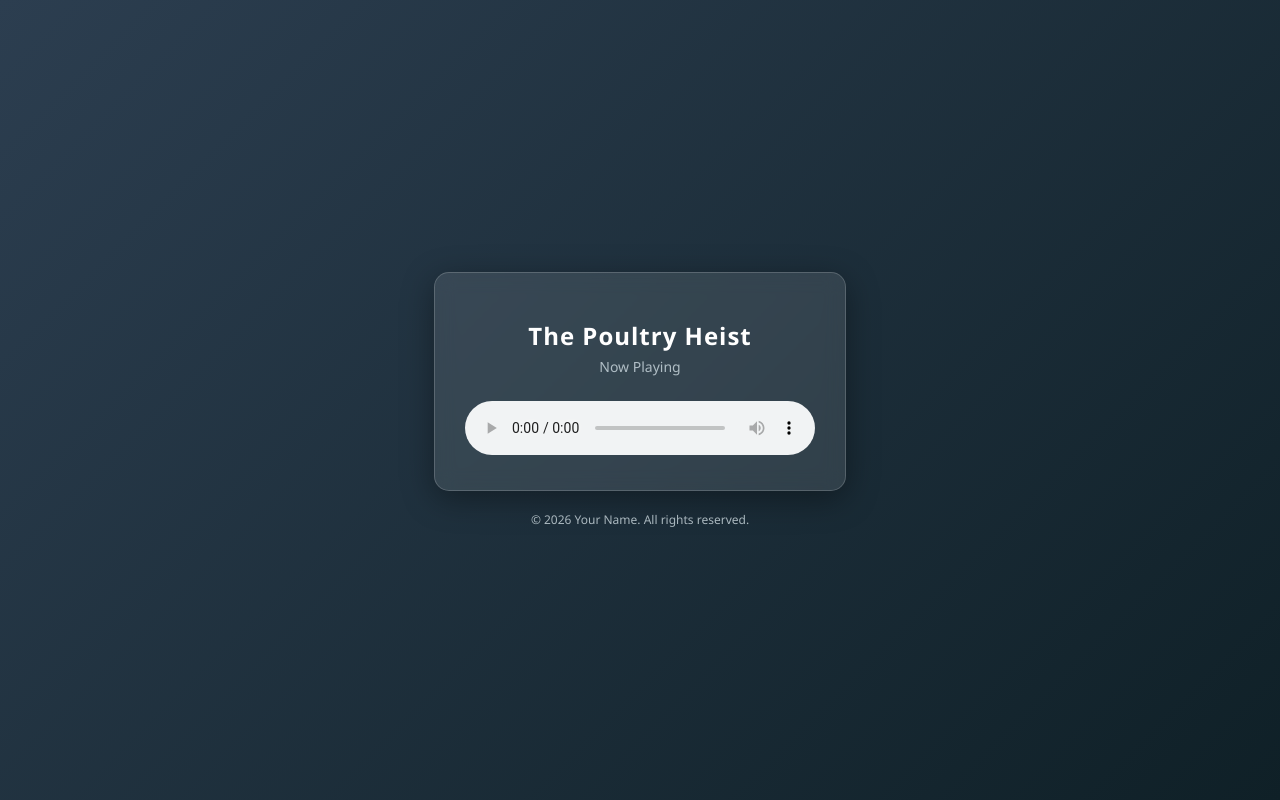
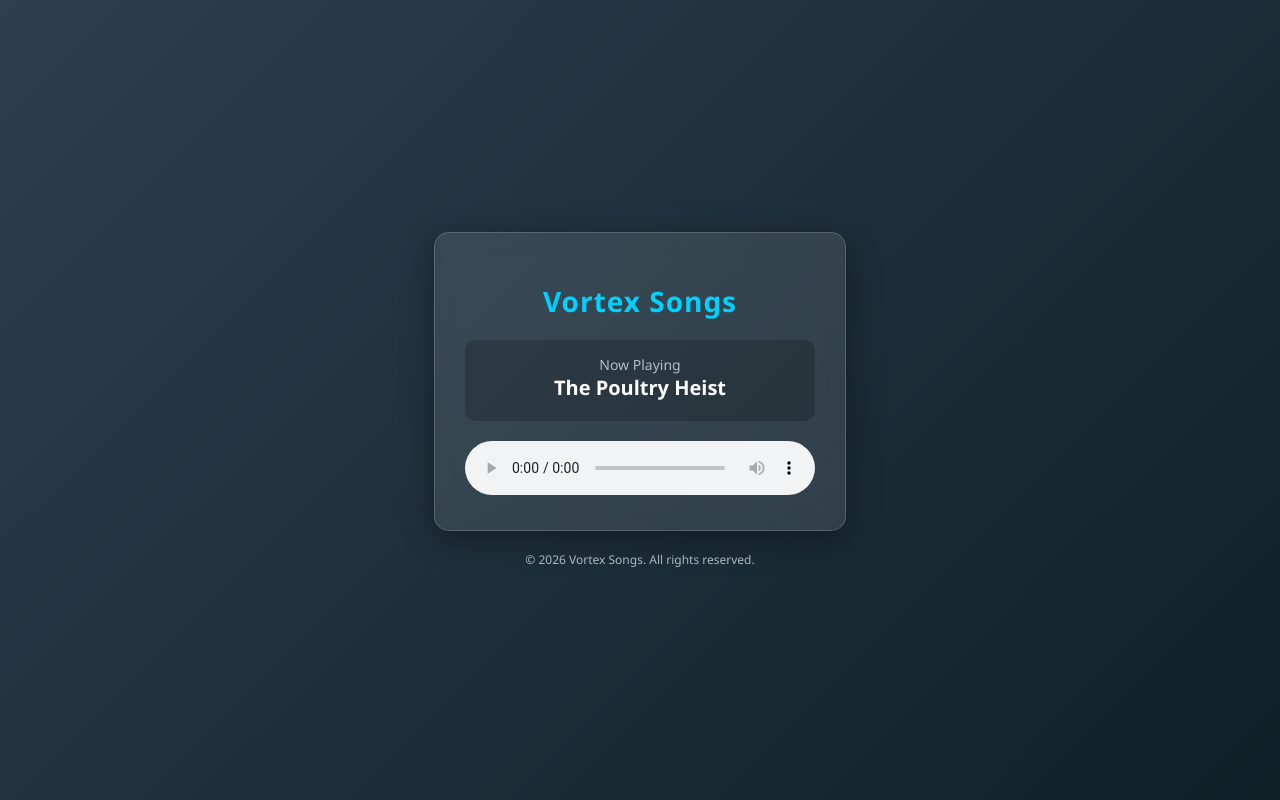
Before and after one commit to DrakVortexx/mjsyc, a plain HTML site: page index.html in a window 1280 px wide. Drawn offline with Linux system fonts and the light colour scheme.

Commit message:
Update index.html

```diff
--- a/index.html
+++ b/index.html
@@ -3,7 +3,7 @@
 <head>
     <meta charset="UTF-8">
     <meta name="viewport" content="width=device-width, initial-scale=1.0">
-    <title>The Poultry Heist</title>
+    <title>Vortex Songs</title>
     <style>
         body {
             font-family: 'Segoe UI', Tahoma, Geneva, Verdana, sans-serif;
@@ -27,15 +27,26 @@
             width: 350px;
         }
         h1 {
-            font-size: 24px;
-            margin-bottom: 5px;
+            font-size: 28px;
+            margin-bottom: 20px;
             letter-spacing: 1px;
+            color: #00d2ff;
+        }
+        .track-info {
+            background: rgba(0, 0, 0, 0.2);
+            padding: 15px;
+            border-radius: 10px;
+            margin-bottom: 20px;
+        }
+        h2 {
+            font-size: 20px;
+            margin: 0 0 5px 0;
+            font-weight: 600;
         }
         p {
             color: #b0bec5;
             font-size: 14px;
-            margin-top: 0;
-            margin-bottom: 25px;
+            margin: 0;
         }
         audio {
             width: 100%;
@@ -51,15 +62,20 @@
 <body>
 
     <div class="player-container">
-        <h1>The Poultry Heist</h1>
-        <p>Now Playing</p>
+        <h1>Vortex Songs</h1>
+
+        <div class="track-info">
+            <p>Now Playing</p>
+            <h2>The Poultry Heist</h2>
+        </div>
+
         <audio controls src="song.mp3">
             Your browser does not support the audio element.
         </audio>
     </div>
 
     <footer>
-        &copy; 2026 Your Name. All rights reserved.
+        &copy; 2026 Vortex Songs. All rights reserved.
     </footer>
 
 </body>
```
